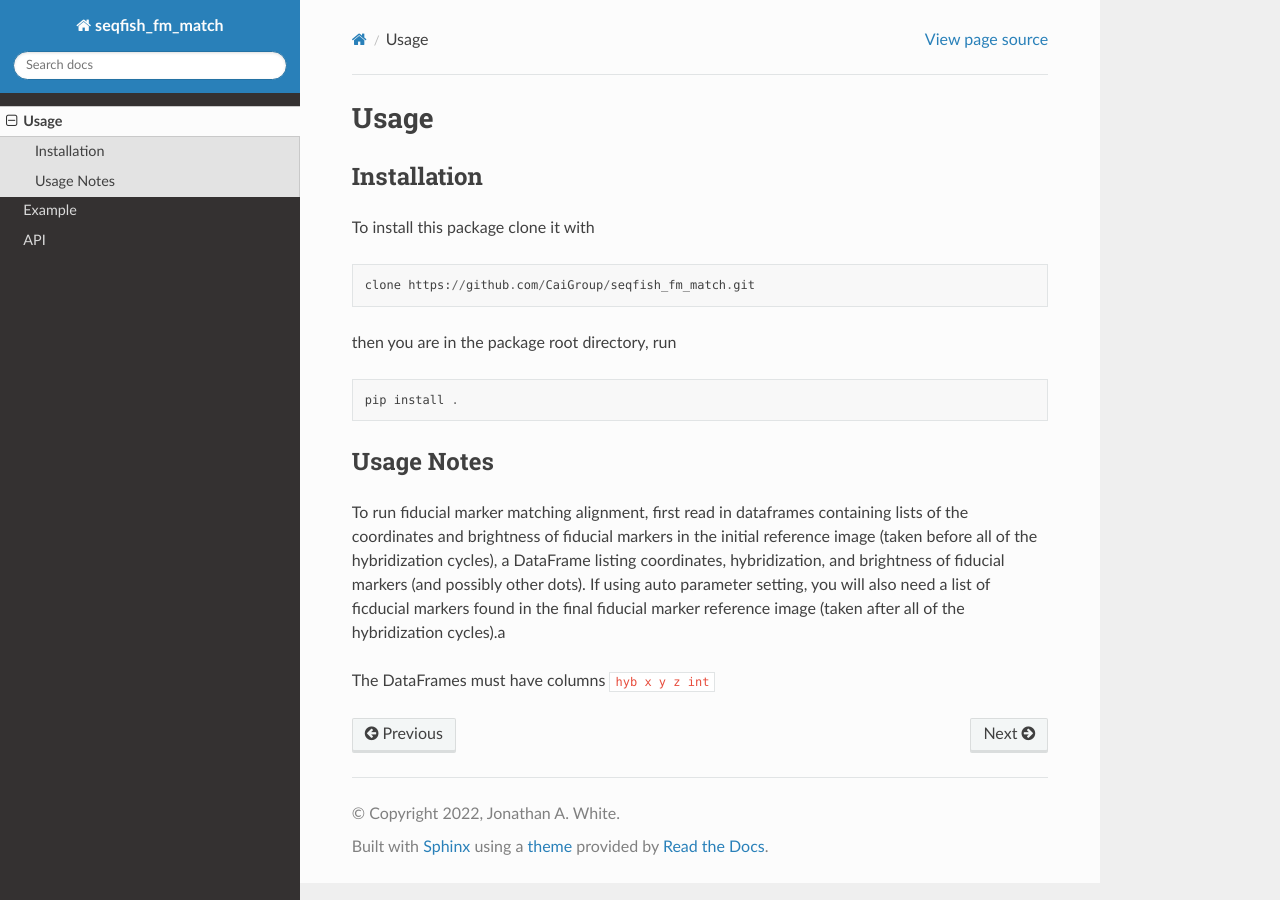
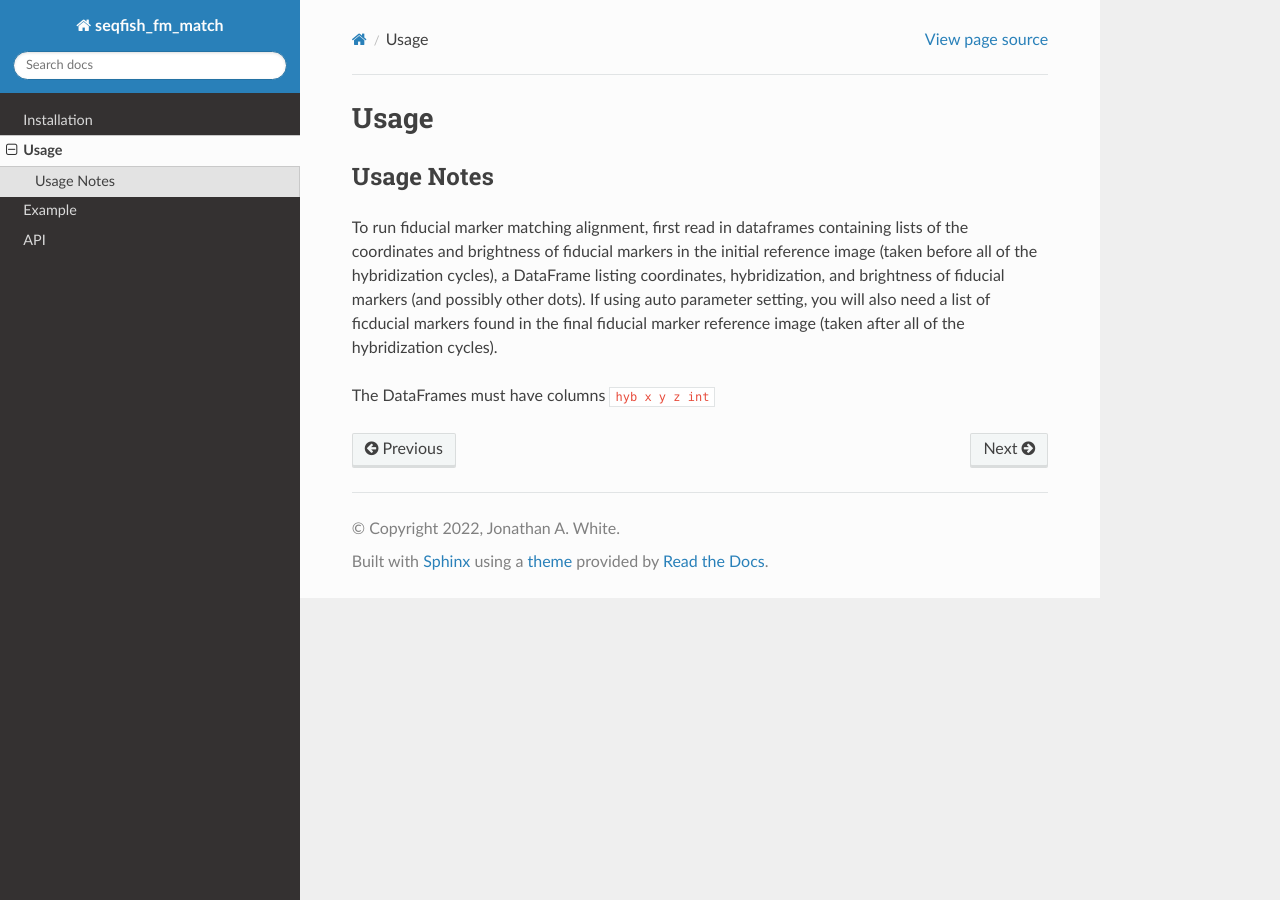
Before and after one commit to CaiGroup/seqfish_fm_match, a Sphinx documentation site: the page built from docs/source/usage.md, in a window 1280 px wide. Built offline with Sphinx 7.4.7 and the Read the Docs theme 3.1.0, drawn with Linux system fonts in a browser that asks for light colours.

Commit message:
edit docs

````diff
--- a/docs/source/index.rst
+++ b/docs/source/index.rst
@@ -5,8 +5,7 @@ which can align images from seqFISH experiments. It has been used in both the
 `Nature <https://doi.org/10.1038/s41586-020-03126-2>`_ and `Science <https://www.science.org/doi/10.1126/science.abj1966>`_
 DNASeqFISH+ papers.
 
-Instructions on how to install and use the package can be found on the :doc:`usage`
-page, and documentations on the FMMatcher object and its methods can be found on
+Documentation on the FMMatcher object and its methods can be found on
 the :doc:`api` page.
 
 .. automodule:: my_project.__init__a
--- a/docs/source/usage.md
+++ b/docs/source/usage.md
@@ -1,19 +1,5 @@
 Usage
 ======
-
-Installation
-------------
-To install this package clone it with
-
-```
-clone https://github.com/CaiGroup/seqfish_fm_match.git
-```
-
-then you are in the package root directory, run
-
-```
-pip install .
-```
 
 
 Usage Notes
@@ -24,7 +10,7 @@ containing lists of the coordinates and brightness of fiducial markers in the
 initial reference image (taken before all of the hybridization cycles),
 a DataFrame listing coordinates, hybridization, and brightness of fiducial markers (and possibly other dots).
 If using auto parameter setting, you will also need a list of ficducial markers found in the final
-fiducial marker reference image (taken after all of the hybridization cycles).a
+fiducial marker reference image (taken after all of the hybridization cycles).
 
 The DataFrames must have columns
 ``` hyb x y z int```
````
Also changed, not shown: other parts of docs/source/index.rst (+1 -0 lines), docs/source/example.md (+2 -1 lines), docs/source/installation.md (added, +19 -0 lines).
